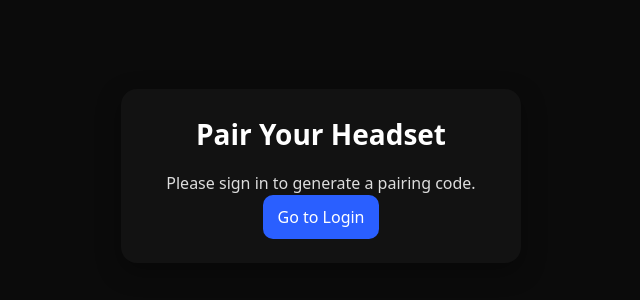
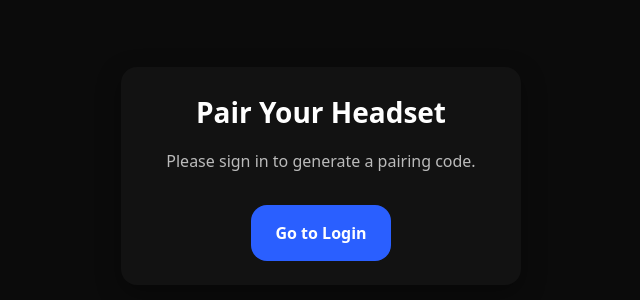
Before and after one commit to whatmorecouldyouneed/wmcyn-online-front-end, a Next.js app: page /pair in a window 1280 px wide. Shown: the part 224-524 px from the top of the page, without its empty margins (319-959 px from the left). Built offline with nearby package versions, Linux system fonts and the light colour scheme; no server answers.

Commit message:
fix: add proper spacing under sign-in prompt text
- Add 32px bottom margin to 'Please sign in' text
- Improve text styling with proper color and line height
- Enhance btnPrimary styling with larger padding and better typography
- Better visual separation between text and login button

```diff
--- a/pages/pair.tsx
+++ b/pages/pair.tsx
@@ -92,7 +92,14 @@ export default function Pair() {
       <main style={styles.main}>
         <div style={styles.card}>
           <h1 style={styles.h1}>Pair Your Headset</h1>
-          <p>Please sign in to generate a pairing code.</p>
+          <p style={{
+            margin: "0 0 32px 0",
+            fontSize: "16px",
+            color: "#bbb",
+            lineHeight: "1.5"
+          }}>
+            Please sign in to generate a pairing code.
+          </p>
           <Link href="/login" style={styles.btnPrimary}>Go to Login</Link>
         </div>
       </main>
@@ -251,7 +258,17 @@ const styles: Record<string, any> = {
   code: { display: "block", wordBreak: "break-all", background: "#1b1b1b", padding: 12, borderRadius: 8 },
   row: { display: "flex", gap: 12, marginTop: 12 },
   btn: { background: "#1e1e1e", color: "#fff", padding: "10px 14px", borderRadius: 10, border: "1px solid #2a2a2a", cursor: "pointer" },
-  btnPrimary: { display: "inline-block", background: "#2a5fff", color: "#fff", padding: "10px 14px", borderRadius: 10, textDecoration: "none" },
+  btnPrimary: {
+    display: "inline-block",
+    background: "#2a5fff",
+    color: "#fff",
+    padding: "16px 24px",
+    borderRadius: 16,
+    textDecoration: "none",
+    fontSize: "16px",
+    fontWeight: "600",
+    transition: "all 0.2s ease"
+  },
   small: {
     display: "block",
     marginTop: 16,
```
